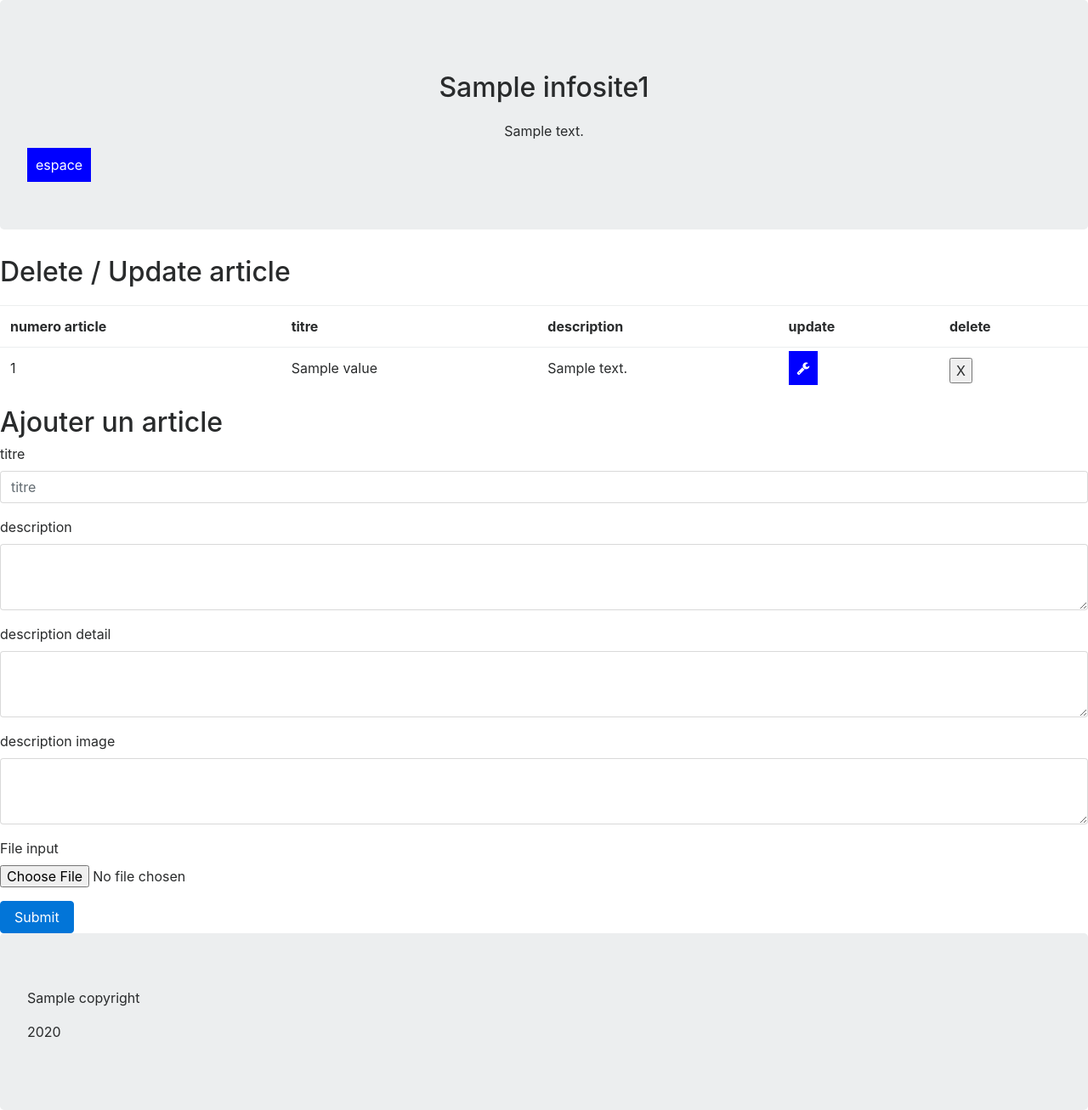
After one commit to Simplon-Roubaix/ecommerceBenjaminSImon, a PHP site: template vue/espace.php in a window 1280 px wide. The commit adds this page. Shown: the whole page at 85% size. Run offline with PHP 8.4, Linux system fonts and the light colour scheme; the template is opened without the code that fills it: most values are stand-ins (such as "Sample title", 1, 10 or a date in 2020); some libraries are stand-ins or nearby versions.

Commit message:
create espace.php for vue and controle

```diff
--- a/controle/index.php
+++ b/controle/index.php
@@ -1,6 +1,7 @@
 <?php
 include '../model/data.php';
 
+include 'header.php';
 if(!isset($_POST['id'])){
   $value = get_img_article();
   include '../vue/index.php';
@@ -9,4 +10,5 @@ else {
   $donnees = get_article_img_id($_POST['id']);
   include '../vue/reception.php';
 }
+include 'footer.php';
  ?>
--- a/model/data.php
+++ b/model/data.php
@@ -43,7 +43,7 @@ function get_article()
 {
     $bdd = new PDO('mysql:host=localhost;dbname=ecommerceBS;charset=utf8', 'root', 'root');
     $selectarticle = $bdd->query('SELECT * FROM article');
-    return $reponse->fetchAll();
+    return $selectarticle->fetchAll();
 };
 
 function get_info()
--- /dev/null
+++ b/vue/espace.php
@@ -0,0 +1,53 @@
+<h1>Delete / Update article </h1>
+<table class="table">
+  <tr>
+    <th>numero article</th>
+    <th>titre</th>
+    <th>description</th>
+    <th>update</th>
+    <th>delete</th>
+  </tr>
+  <?php
+  foreach ($value as $donnees ){
+    ?>
+    <tr>
+      <td><?php echo $donnees['id_article']; ?></td>
+      <td><?php echo $donnees['titre']; ?></td>
+      <td><?php echo $donnees['descriptiondetail']; ?></td>
+      <td><a href="update.php?id=<?php echo $donnees['id_article'];?>"><i class="fa fa-wrench" aria-hidden="true"></i></a></td>
+      <td>
+        <form class="" action="deletepost.php" method="post">
+          <input type="hidden" name="id" value="<?php echo $donnees['id_article']; ?>">
+          <button type="submit" name="button">X</button>
+        </form>
+      </td>
+    </tr>
+    <?php
+  };
+   ?>
+</table>
+
+<h2>Ajouter un article</h2>
+<form enctype="multipart/form-data" method="post" action="add.php">
+  <div class="form-group">
+    <label for="exampleInputEmail1">titre</label>
+    <input type="titre" class="form-control" name="titre" id="exampleInputEmail1" aria-describedby="emailHelp" placeholder="titre" required>
+  </div>
+  <div class="form-group">
+    <label for="exampleTextarea">description</label>
+    <textarea class="form-control" id="exampleTextarea" rows="3" name="description" required></textarea>
+  </div>
+  <div class="form-group">
+    <label for="exampleTextare">description detail</label>
+    <textarea class="form-control" id="exampleTextare" rows="3" name="descriptiondetail" required></textarea>
+  </div>
+  <div class="form-group">
+    <label for="exampleTextare">description image</label>
+    <textarea class="form-control" id="exampleTextare" rows="3" name="descriptionimg" required></textarea>
+  </div>
+  <div class="form-group">
+    <label for="exampleInputFile">File input</label>
+    <input type="file" class="form-control-file" name="file" id="exampleInputFile" aria-describedby="fileHelp" required>
+  </div>
+  <input type="submit" class="btn btn-primary">
+</form>
--- a/vue/header.php
+++ b/vue/header.php
@@ -28,5 +28,5 @@
  <header class="jumbotron">
    <h1 class="text-center"> <?php echo $infosite1['titre']; ?></h1>
    <p class="text-center mx-2"><?php echo $infosite1['site_description']; ?></p>
-
+   <a href="../controle/espace.php">espace</a>
  </header>
--- a/vue/index.php
+++ b/vue/index.php
@@ -1,6 +1,3 @@
-<?php
-include '../controle/header.php'
- ?>
 <div class="container">
   <div class="row d-flex justify-content-between">
 
@@ -26,6 +23,3 @@ include '../controle/header.php'
 ?>
   </div>
 </div>
-<?php
-include '../controle/footer.php'
- ?>
--- a/vue/reception.php
+++ b/vue/reception.php
@@ -1,6 +1,3 @@
-<?php
-include '../controle/header.php'
- ?>
 <div class="container my-5">
   <div class="row">
    <article class="col-md-3">
@@ -13,6 +10,3 @@ include '../controle/header.php'
    </article>
  </div>
 </div>
-<?php
-include '../controle/footer.php'
- ?>
```
Also changed, not shown: controle/espace.php (added, +7 -0 lines), vue/update.php (added).
